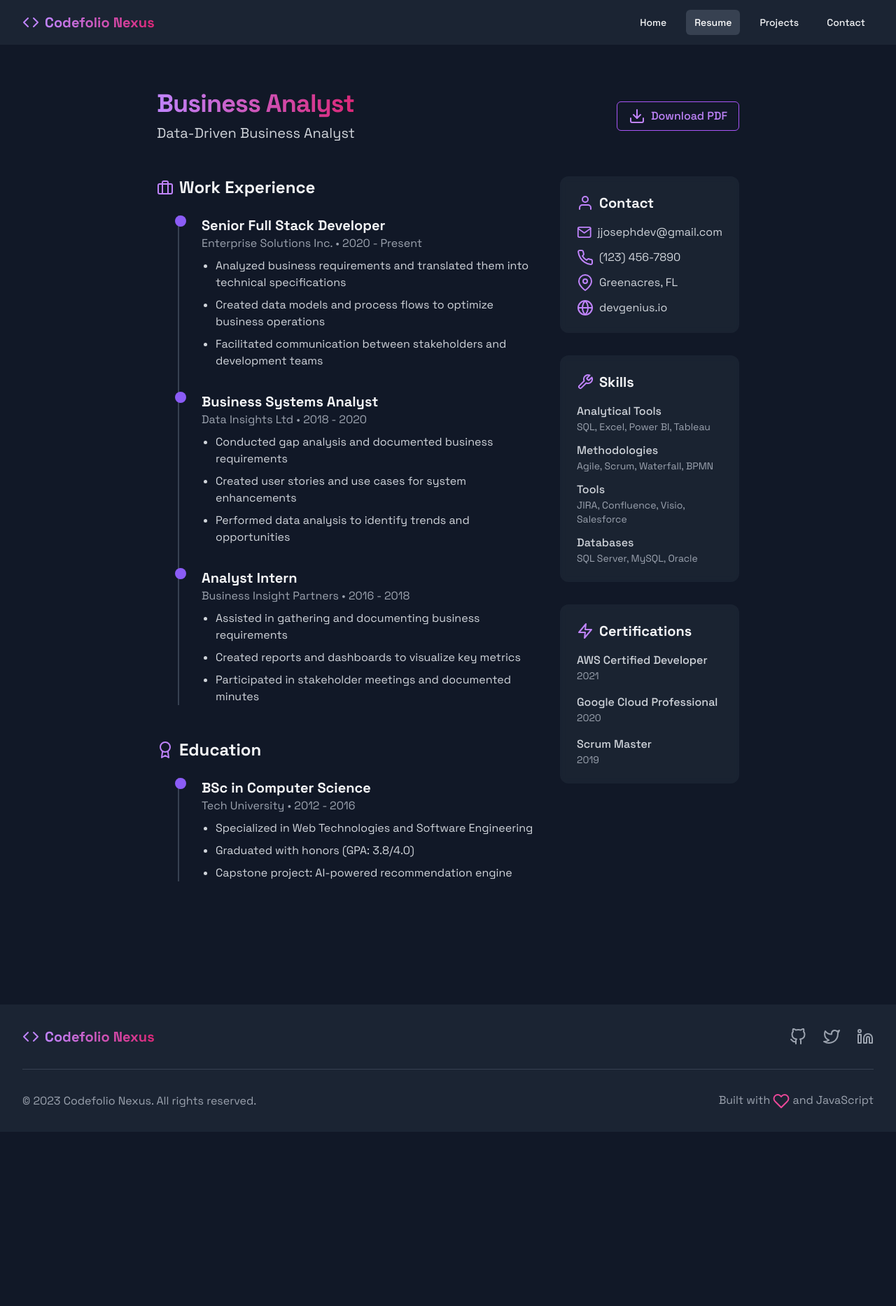
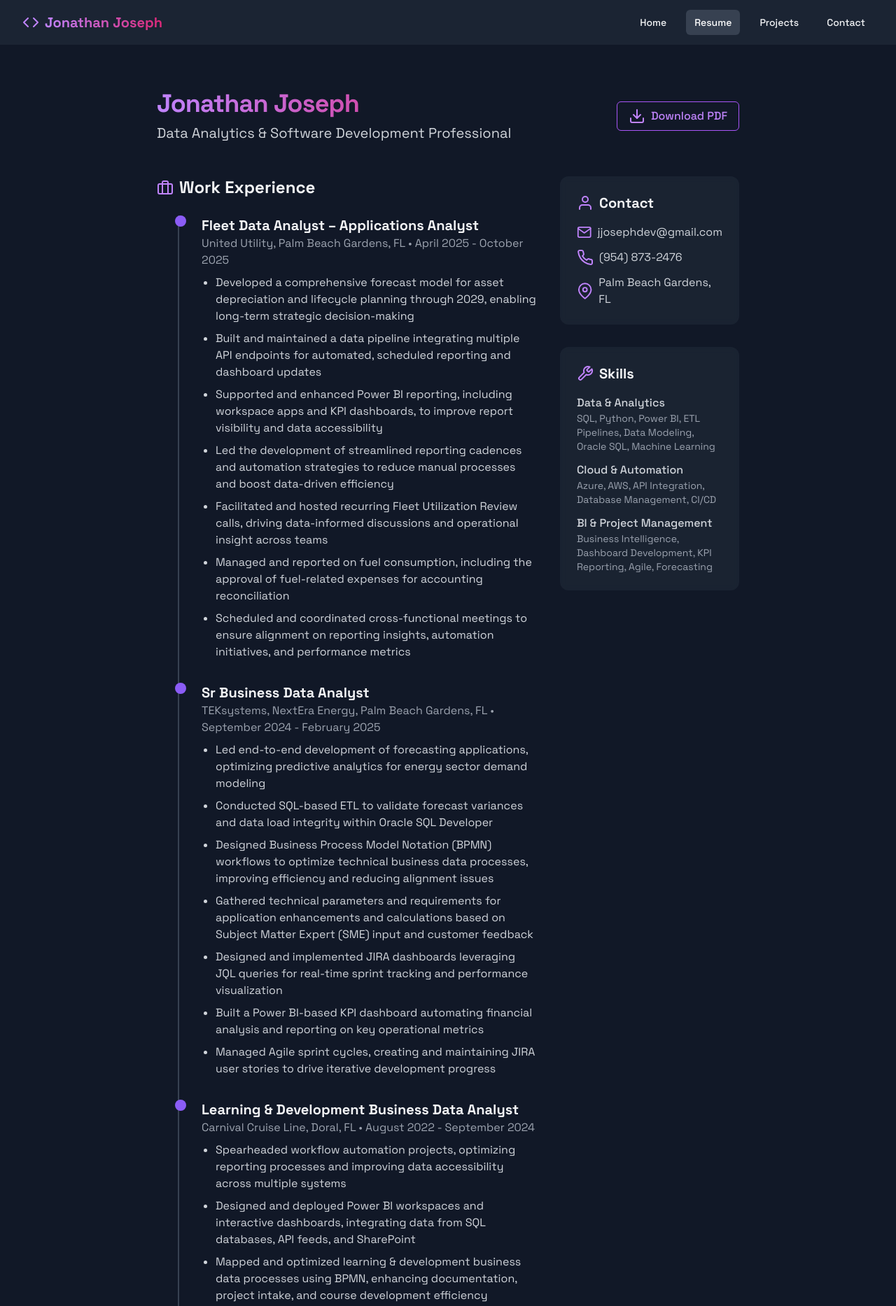
Before and after one commit to Jonjos95/TechnicalPortfolio, a plain HTML site: page resume.html in a window 1280 px wide. Shown: the top 1867 px of the page at 70% size. Before the commit the page ends 1618 px from the top, so only its background shows below. Drawn offline with nearby package versions, Linux system fonts and the light colour scheme.

Commit message:
Update portfolio with real personal information - Added all 5 work positions, updated contact details, GitHub and LinkedIn profiles

```diff
--- a/resume.html
+++ b/resume.html
@@ -3,7 +3,7 @@
 <head>
     <meta charset="UTF-8">
     <meta name="viewport" content="width=device-width, initial-scale=1.0">
-    <title>Codefolio Nexus | Resume</title>
+    <title>Jonathan Joseph | Resume</title>
     <link rel="icon" type="image/x-icon" href="/static/favicon.ico">
     <script src="https://cdn.tailwindcss.com"></script>
     <script src="https://unpkg.com/feather-icons"></script>
@@ -42,7 +42,7 @@
                 <div class="flex items-center">
                     <div class="flex-shrink-0 flex items-center">
                         <i data-feather="code" class="text-purple-400 h-6 w-6"></i>
-                        <span class="ml-2 text-xl font-bold bg-clip-text text-transparent bg-gradient-to-r from-purple-400 to-pink-600">Codefolio Nexus</span>
+                        <span class="ml-2 text-xl font-bold bg-clip-text text-transparent bg-gradient-to-r from-purple-400 to-pink-600">Jonathan Joseph</span>
                     </div>
                 </div>
                 <div class="hidden md:block">
@@ -74,8 +74,8 @@
     <main class="pt-32 pb-20 px-4 sm:px-6 lg:px-8 max-w-4xl mx-auto">
         <div class="flex flex-col md:flex-row justify-between items-start md:items-center mb-12">
             <div>
-                <h1 class="text-4xl font-extrabold tracking-tight mb-2 bg-clip-text text-transparent bg-gradient-to-r from-purple-400 to-pink-600">Business Analyst</h1>
-                <p class="text-xl text-gray-300">Data-Driven Business Analyst</p>
+                <h1 class="text-4xl font-extrabold tracking-tight mb-2 bg-clip-text text-transparent bg-gradient-to-r from-purple-400 to-pink-600">Jonathan Joseph</h1>
+                <p class="text-xl text-gray-300">Data Analytics & Software Development Professional</p>
 </div>
             <div class="mt-4 md:mt-0">
                 <a href="#" class="inline-flex items-center px-4 py-2 border border-purple-500 text-purple-400 hover:bg-purple-900 hover:bg-opacity-30 rounded-md font-medium transition duration-300">
@@ -92,32 +92,61 @@
                     </h2>
                     <div class="relative pl-16 timeline">
                         <div class="relative mb-8 timeline-item">
-                            <h3 class="text-xl font-bold">Senior Full Stack Developer</h3>
-                    <p class="text-gray-400 mb-2">Enterprise Solutions Inc. • 2020 - Present</p>
-                    <ul class="list-disc pl-5 text-gray-300 space-y-2">
-                        <li>Analyzed business requirements and translated them into technical specifications</li>
-                        <li>Created data models and process flows to optimize business operations</li>
-                        <li>Facilitated communication between stakeholders and development teams</li>
-                    </ul>
-</div>
+                            <h3 class="text-xl font-bold">Fleet Data Analyst – Applications Analyst</h3>
+                            <p class="text-gray-400 mb-2">United Utility, Palm Beach Gardens, FL • April 2025 - October 2025</p>
+                            <ul class="list-disc pl-5 text-gray-300 space-y-2">
+                                <li>Developed a comprehensive forecast model for asset depreciation and lifecycle planning through 2029, enabling long-term strategic decision-making</li>
+                                <li>Built and maintained a data pipeline integrating multiple API endpoints for automated, scheduled reporting and dashboard updates</li>
+                                <li>Supported and enhanced Power BI reporting, including workspace apps and KPI dashboards, to improve report visibility and data accessibility</li>
+                                <li>Led the development of streamlined reporting cadences and automation strategies to reduce manual processes and boost data-driven efficiency</li>
+                                <li>Facilitated and hosted recurring Fleet Utilization Review calls, driving data-informed discussions and operational insight across teams</li>
+                                <li>Managed and reported on fuel consumption, including the approval of fuel-related expenses for accounting reconciliation</li>
+                                <li>Scheduled and coordinated cross-functional meetings to ensure alignment on reporting insights, automation initiatives, and performance metrics</li>
+                            </ul>
+                        </div>
                         <div class="relative mb-8 timeline-item">
-                            <h3 class="text-xl font-bold">Business Systems Analyst</h3>
-                            <p class="text-gray-400 mb-2">Data Insights Ltd • 2018 - 2020</p>
+                            <h3 class="text-xl font-bold">Sr Business Data Analyst</h3>
+                            <p class="text-gray-400 mb-2">TEKsystems, NextEra Energy, Palm Beach Gardens, FL • September 2024 - February 2025</p>
                             <ul class="list-disc pl-5 text-gray-300 space-y-2">
-                                <li>Conducted gap analysis and documented business requirements</li>
-                                <li>Created user stories and use cases for system enhancements</li>
-                                <li>Performed data analysis to identify trends and opportunities</li>
+                                <li>Led end-to-end development of forecasting applications, optimizing predictive analytics for energy sector demand modeling</li>
+                                <li>Conducted SQL-based ETL to validate forecast variances and data load integrity within Oracle SQL Developer</li>
+                                <li>Designed Business Process Model Notation (BPMN) workflows to optimize technical business data processes, improving efficiency and reducing alignment issues</li>
+                                <li>Gathered technical parameters and requirements for application enhancements and calculations based on Subject Matter Expert (SME) input and customer feedback</li>
+                                <li>Designed and implemented JIRA dashboards leveraging JQL queries for real-time sprint tracking and performance visualization</li>
+                                <li>Built a Power BI-based KPI dashboard automating financial analysis and reporting on key operational metrics</li>
+                                <li>Managed Agile sprint cycles, creating and maintaining JIRA user stories to drive iterative development progress</li>
                             </ul>
-</div>
+                        </div>
+                        <div class="relative mb-8 timeline-item">
+                            <h3 class="text-xl font-bold">Learning & Development Business Data Analyst</h3>
+                            <p class="text-gray-400 mb-2">Carnival Cruise Line, Doral, FL • August 2022 - September 2024</p>
+                            <ul class="list-disc pl-5 text-gray-300 space-y-2">
+                                <li>Spearheaded workflow automation projects, optimizing reporting processes and improving data accessibility across multiple systems</li>
+                                <li>Designed and deployed Power BI workspaces and interactive dashboards, integrating data from SQL databases, API feeds, and SharePoint</li>
+                                <li>Mapped and optimized learning & development business data processes using BPMN, enhancing documentation, project intake, and course development efficiency</li>
+                            </ul>
+                        </div>
+                        <div class="relative mb-8 timeline-item">
+                            <h3 class="text-xl font-bold">Business Data Analyst (Contractor)</h3>
+                            <p class="text-gray-400 mb-2">Next Era Energy, Jupiter, FL • May 2022 - September 2022</p>
+                            <ul class="list-disc pl-5 text-gray-300 space-y-2">
+                                <li>Maintained real-time project dashboards using SQL queries and BI tools for enhanced visibility into project performance metrics</li>
+                                <li>Conducted quantitative and qualitative analysis using SQL-driven reporting, identifying trends and process improvement opportunities</li>
+                                <li>Assisted in data pipeline development, optimizing ETL workflows to support business intelligence initiatives</li>
+                                <li>Supported the integration of Oracle databases with Microsoft Azure Data Factory, improving data accessibility and integration</li>
+                            </ul>
+                        </div>
                         <div class="relative timeline-item">
-                            <h3 class="text-xl font-bold">Analyst Intern</h3>
-                            <p class="text-gray-400 mb-2">Business Insight Partners • 2016 - 2018</p>
+                            <h3 class="text-xl font-bold">Fleet Data Analyst</h3>
+                            <p class="text-gray-400 mb-2">Dycom Industries, Palm Beach Gardens, FL • July 2019 - May 2022</p>
                             <ul class="list-disc pl-5 text-gray-300 space-y-2">
-                                <li>Assisted in gathering and documenting business requirements</li>
-                                <li>Created reports and dashboards to visualize key metrics</li>
-                                <li>Participated in stakeholder meetings and documented minutes</li>
+                                <li>Managed fleet asset tracking and financial forecasting for a $200M budget, overseeing 54,000+ active assets and 5,000+ stakeholders</li>
+                                <li>Developed advanced Power BI dashboards, leveraging DAX functions and Power Query to drive insights and cost-efficiency analysis</li>
+                                <li>Optimized data pipelines for ETL processes, automating data ingestion from SQL Server, Excel, and SharePoint APIs</li>
+                                <li>Created financial models predicting auction sales revenue ($30M+), improving forecasting accuracy by 25%</li>
+                                <li>Led end-to-end software development of data-driven inventory tracking systems, improving asset utilization and operational transparency</li>
                             </ul>
-</div>
+                        </div>
                     </div>
                 </section>
 
@@ -127,13 +156,8 @@
                     </h2>
                     <div class="relative pl-16 timeline">
                         <div class="relative timeline-item">
-                            <h3 class="text-xl font-bold">BSc in Computer Science</h3>
-                            <p class="text-gray-400 mb-2">Tech University • 2012 - 2016</p>
-                            <ul class="list-disc pl-5 text-gray-300 space-y-2">
-                                <li>Specialized in Web Technologies and Software Engineering</li>
-                                <li>Graduated with honors (GPA: 3.8/4.0)</li>
-                                <li>Capstone project: AI-powered recommendation engine</li>
-                            </ul>
+                            <h3 class="text-xl font-bold">Bachelor's of Biological Sciences</h3>
+                            <p class="text-gray-400 mb-2">Florida Atlantic University, Boca Raton, FL • 2018</p>
                         </div>
                     </div>
                 </section>
@@ -146,9 +170,8 @@
                     </h2>
                     <div class="space-y-3 text-gray-300">
                         <p class="flex items-center"><i data-feather="mail" class="mr-2 text-purple-400"></i> jjosephdev@gmail.com</p>
-<p class="flex items-center"><i data-feather="phone" class="mr-2 text-purple-400"></i> (123) 456-7890</p>
-                        <p class="flex items-center"><i data-feather="map-pin" class="mr-2 text-purple-400"></i> Greenacres, FL</p>
-<p class="flex items-center"><i data-feather="globe" class="mr-2 text-purple-400"></i> devgenius.io</p>
+                        <p class="flex items-center"><i data-feather="phone" class="mr-2 text-purple-400"></i> (954) 873-2476</p>
+                        <p class="flex items-center"><i data-feather="map-pin" class="mr-2 text-purple-400"></i> Palm Beach Gardens, FL</p>
                     </div>
                 </section>
 
@@ -158,43 +181,20 @@
                     </h2>
                     <div class="space-y-3">
                             <div>
-                                <h3 class="font-medium text-gray-300">Analytical Tools</h3>
-                                <p class="text-sm text-gray-400">SQL, Excel, Power BI, Tableau</p>
+                                <h3 class="font-medium text-gray-300">Data & Analytics</h3>
+                                <p class="text-sm text-gray-400">SQL, Python, Power BI, ETL Pipelines, Data Modeling, Oracle SQL, Machine Learning</p>
                             </div>
                             <div>
-                                <h3 class="font-medium text-gray-300">Methodologies</h3>
-                                <p class="text-sm text-gray-400">Agile, Scrum, Waterfall, BPMN</p>
+                                <h3 class="font-medium text-gray-300">Cloud & Automation</h3>
+                                <p class="text-sm text-gray-400">Azure, AWS, API Integration, Database Management, CI/CD</p>
                             </div>
                             <div>
-                                <h3 class="font-medium text-gray-300">Tools</h3>
-                                <p class="text-sm text-gray-400">JIRA, Confluence, Visio, Salesforce</p>
-                            </div>
-                            <div>
-                                <h3 class="font-medium text-gray-300">Databases</h3>
-                                <p class="text-sm text-gray-400">SQL Server, MySQL, Oracle</p>
+                                <h3 class="font-medium text-gray-300">BI & Project Management</h3>
+                                <p class="text-sm text-gray-400">Business Intelligence, Dashboard Development, KPI Reporting, Agile, Forecasting</p>
                             </div>
 </div>
                 </section>
 
-                <section class="bg-gray-800 bg-opacity-70 backdrop-blur-sm rounded-xl p-6">
-                    <h2 class="text-xl font-bold mb-4 flex items-center">
-                        <i data-feather="zap" class="mr-2 text-purple-400"></i> Certifications
-                    </h2>
-                    <div class="space-y-4">
-                        <div>
-                            <h3 class="font-medium text-gray-300">AWS Certified Developer</h3>
-                            <p class="text-sm text-gray-400">2021</p>
-                        </div>
-                        <div>
-                            <h3 class="font-medium text-gray-300">Google Cloud Professional</h3>
-                            <p class="text-sm text-gray-400">2020</p>
-                        </div>
-                        <div>
-                            <h3 class="font-medium text-gray-300">Scrum Master</h3>
-                            <p class="text-sm text-gray-400">2019</p>
-                        </div>
-                    </div>
-                </section>
             </div>
         </div>
     </main>
@@ -204,23 +204,23 @@
             <div class="flex flex-col md:flex-row justify-between items-center">
                 <div class="flex items-center mb-4 md:mb-0">
                     <i data-feather="code" class="text-purple-400 h-6 w-6"></i>
-                    <span class="ml-2 text-xl font-bold bg-clip-text text-transparent bg-gradient-to-r from-purple-400 to-pink-600">Codefolio Nexus</span>
+                    <span class="ml-2 text-xl font-bold bg-clip-text text-transparent bg-gradient-to-r from-purple-400 to-pink-600">Jonathan Joseph</span>
                 </div>
                 <div class="flex space-x-6">
-                    <a href="#" class="text-gray-400 hover:text-purple-400 transition duration-300">
+                    <a href="https://github.com/jonjos95" target="_blank" class="text-gray-400 hover:text-purple-400 transition duration-300">
                         <i data-feather="github"></i>
                     </a>
                     <a href="#" class="text-gray-400 hover:text-purple-400 transition duration-300">
                         <i data-feather="twitter"></i>
                     </a>
-                    <a href="#" class="text-gray-400 hover:text-purple-400 transition duration-300">
+                    <a href="https://www.linkedin.com/in/jjosephdev" target="_blank" class="text-gray-400 hover:text-purple-400 transition duration-300">
                         <i data-feather="linkedin"></i>
                     </a>
                 </div>
             </div>
             <div class="mt-8 border-t border-gray-700 pt-8 md:flex md:items-center md:justify-between">
                 <p class="text-base text-gray-400 text-center md:text-left">
-                    &copy; 2023 Codefolio Nexus. All rights reserved.
+                    &copy; 2025 Jonathan Joseph. All rights reserved.
                 </p>
                 <div class="mt-4 md:mt-0">
                     <p class="text-base text-gray-400 text-center md:text-right">
```
Also changed, not shown: index.html (+39 -39 lines).
